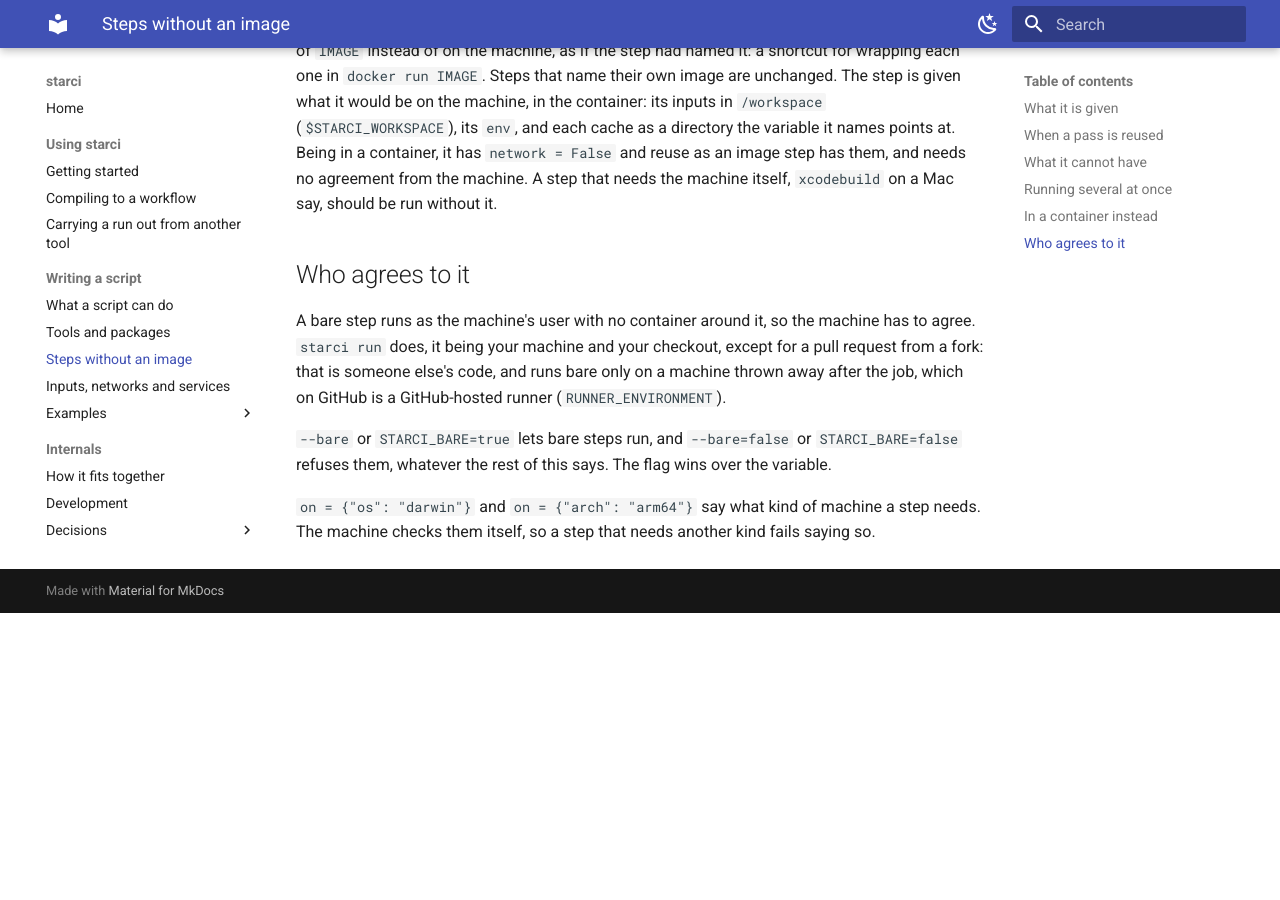
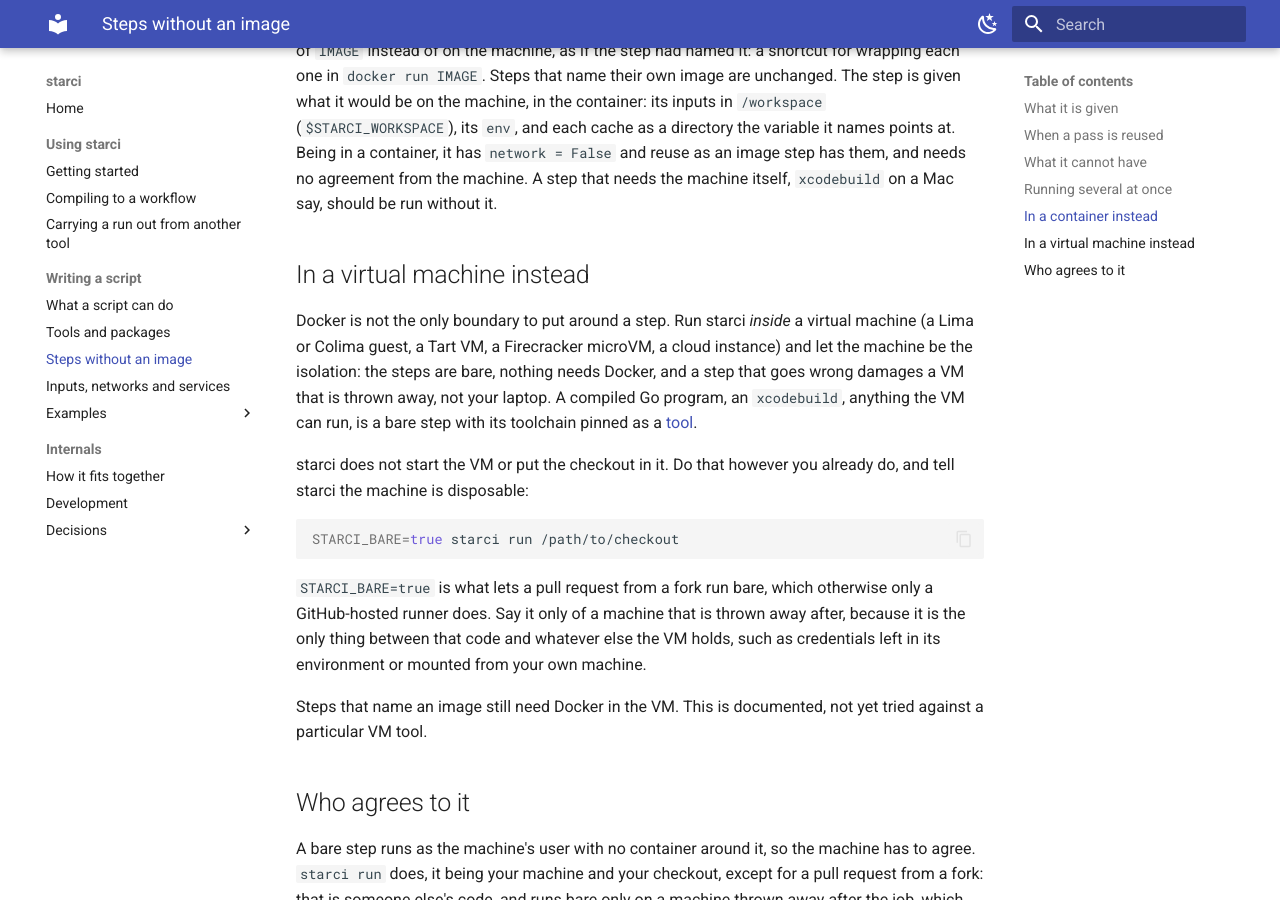
Before and after one commit to phin-tech/starci, an MkDocs documentation site: the page built from docs/bare.md, in a window 1280 px wide and 900 px high, scrolled down 2143 px. Built offline with MkDocs 1.6.1 and Material for MkDocs 9.7.7, drawn with Linux system fonts in a browser that asks for light colours; before the commit the page ends 2756 px from its top, so only the background shows below that.

Commit message:
Describe running bare steps inside a virtual machine
A VM that is thrown away is as good a boundary for bare steps as a container,
and needs no Docker. starci does not boot one; it is told with
STARCI_BARE=true that the machine is disposable. Written down because the
fork-pull-request rule only names GitHub-hosted runners.

Co-Authored-By: Claude Sonnet 5.5 <noreply@anthropic.com>

````diff
--- a/docs/bare.md
+++ b/docs/bare.md
@@ -87,6 +87,31 @@ reuse as an image step has them, and needs no agreement from the machine. A
 step that needs the machine itself, `xcodebuild` on a Mac say, should be run
 without it.
 
+## In a virtual machine instead
+
+Docker is not the only boundary to put around a step. Run starci *inside* a
+virtual machine (a Lima or Colima guest, a Tart VM, a Firecracker microVM, a
+cloud instance) and let the machine be the isolation: the steps are bare,
+nothing needs Docker, and a step that goes wrong damages a VM that is thrown
+away, not your laptop. A compiled Go program, an `xcodebuild`, anything the
+VM can run, is a bare step with its toolchain pinned as a [tool](tools.md).
+
+starci does not start the VM or put the checkout in it. Do that however you
+already do, and tell starci the machine is disposable:
+
+```sh
+STARCI_BARE=true starci run /path/to/checkout
+```
+
+`STARCI_BARE=true` is what lets a pull request from a fork run bare, which
+otherwise only a GitHub-hosted runner does. Say it only of a machine that is
+thrown away after, because it is the only thing between that code and
+whatever else the VM holds, such as credentials left in its environment or
+mounted from your own machine.
+
+Steps that name an image still need Docker in the VM. This is documented, not
+yet tried against a particular VM tool.
+
 ## Who agrees to it
 
 A bare step runs as the machine's user with no container around it, so the
````
